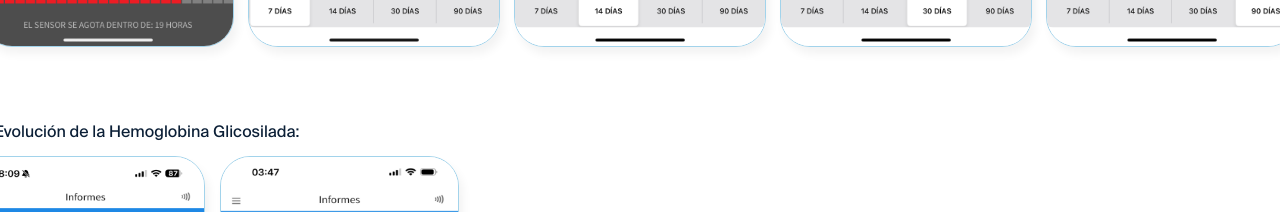
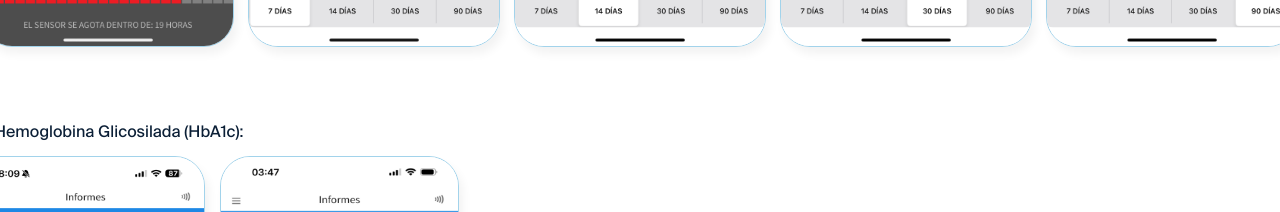
Before and after one commit to miguelbauducco/diabetesRecovery, a React (Create React App) app: page / in a window 1280 px wide. Shown: the part 2200-2412 px from the top of the page. Built offline with nearby package versions, Linux system fonts and the light colour scheme.

Commit message:
subtitulo fix

```diff
--- a/src/components/Resultados.jsx
+++ b/src/components/Resultados.jsx
@@ -39,7 +39,7 @@ export default function ResultadosSection() {
         alt="grafico-glucemia 1" />
       </div>
 
-      <p className="subtitulo2"> Evolución de la Hemoglobina Glicosilada:</p>
+      <p className="subtitulo2">Hemoglobina Glicosilada (HbA1c):</p>
 
       <div className='graficos-container'>
 
```
